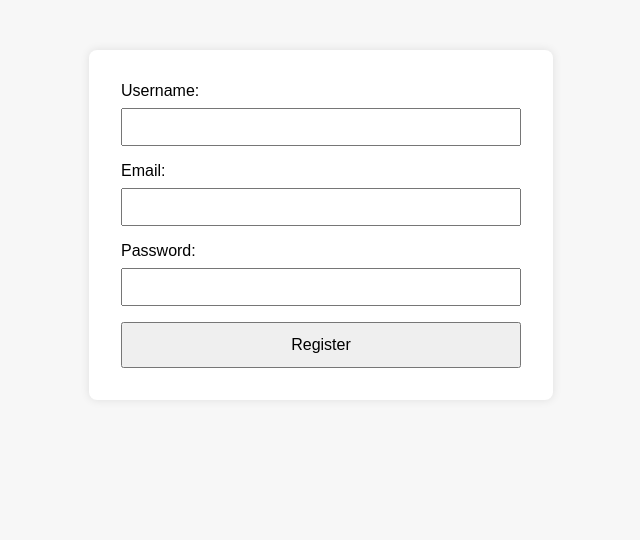
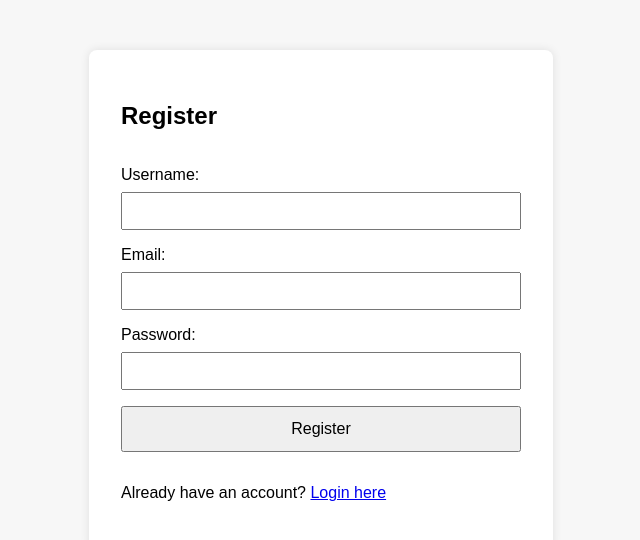
Before and after one commit to kramarenko-ivan/grindly, a Vue app in the folder frontend/: page / in a window 1280 px wide. Shown: the top 540 px of the page, without its empty margins (319-959 px from the left). Built offline with nearby package versions, Linux system fonts and the light colour scheme; the HTML template or start-up script is replaced by a standard one.

Commit message:
feat(frontend): enhance LoginForm.vue to support both login and registration

```diff
--- a/frontend/src/components/LoginForm.vue
+++ b/frontend/src/components/LoginForm.vue
@@ -1,10 +1,13 @@
 <template>
   <form @submit.prevent="submitForm" class="login-form">
-    <div>
+    <h2>{{ isLogin ? 'Login' : 'Register' }}</h2>
+    <!-- Username only for registration -->
+    <div v-if="!isLogin">
       <label for="username">Username:</label>
       <input id="username" v-model="username" type="text" required />
     </div>
 
+    <!-- Email (always required) -->
     <div>
       <label for="email">Email:</label>
       <input id="email" v-model="email" type="email" required />
@@ -16,57 +19,83 @@
     </div>
 
     <button type="submit" :disabled="loading">
-      {{ loading ? 'Registering...' : 'Register' }}
+      {{
+        loading ? (isLogin ? 'Logging in...' : 'Registering...') : isLogin ? 'Login' : 'Register'
+      }}
     </button>
 
     <p v-if="error" class="error">{{ error }}</p>
-    <p v-if="success" class="success">Registration successful!</p>
+    <p v-if="success" class="success">
+      {{ isLogin ? 'Login successful!' : 'Registration successful!' }}
+    </p>
+
+    <p class="switch-mode">
+      {{ isLogin ? "Don't have an account?" : 'Already have an account?' }}
+      <a href="#" @click.prevent="toggleMode">{{ isLogin ? 'Register here' : 'Login here' }}</a>
+    </p>
   </form>
 </template>
 
 <script lang="ts">
-import { defineComponent, ref } from 'vue'
-import axios, { AxiosError } from 'axios'
+import { defineComponent, ref } from 'vue';
+import axios, { AxiosError } from 'axios';
 
 export default defineComponent({
   name: 'LoginForm',
   setup() {
-    const username = ref('')
-    const email = ref('')
-    const password = ref('')
-    const loading = ref(false)
-    const error = ref('')
-    const success = ref(false)
+    const username = ref('');
+    const email = ref('');
+    const password = ref('');
+    const loading = ref(false);
+    const error = ref('');
+    const success = ref(false);
+    const isLogin = ref(false);
+
+    const toggleMode = () => {
+      isLogin.value = !isLogin.value;
+      error.value = '';
+      success.value = false;
+    };
 
     const submitForm = async () => {
-      error.value = ''
-      success.value = false
-      loading.value = true
+      error.value = '';
+      success.value = false;
+      loading.value = true;
 
       try {
-        const response = await axios.post('http://localhost:8000/register', {
-          username: username.value,
-          email: email.value,
-          password: password.value,
-        })
+        const endpoint = isLogin.value
+          ? 'http://localhost:8000/login'
+          : 'http://localhost:8000/register';
+        const payload = isLogin.value
+          ? {
+              email: email.value,
+              password: password.value,
+            }
+          : {
+              username: username.value,
+              email: email.value,
+              password: password.value,
+            };
+
+        const response = await axios.post(endpoint, payload);
 
         if (response.status === 200) {
-          success.value = true
-          username.value = ''
-          email.value = ''
-          password.value = ''
+          success.value = true;
+          username.value = '';
+          email.value = '';
+          password.value = '';
         }
       } catch (err: unknown) {
-        const axiosError = err as AxiosError<{ detail?: string }>
-        error.value = axiosError.response?.data?.detail || 'Registration failed'
+        const axiosError = err as AxiosError<{ detail?: string }>;
+        error.value = axiosError.response?.data?.detail || 'Registration failed';
       } finally {
-        loading.value = false
+        loading.value = false;
       }
-    }
+    };
 
-    return { username, email, password, loading, error, success, submitForm }
+    return { username, email, password, loading, error, success, isLogin, toggleMode, submitForm };
   },
-})
+});
 </script>
 
 <style scoped>
```
